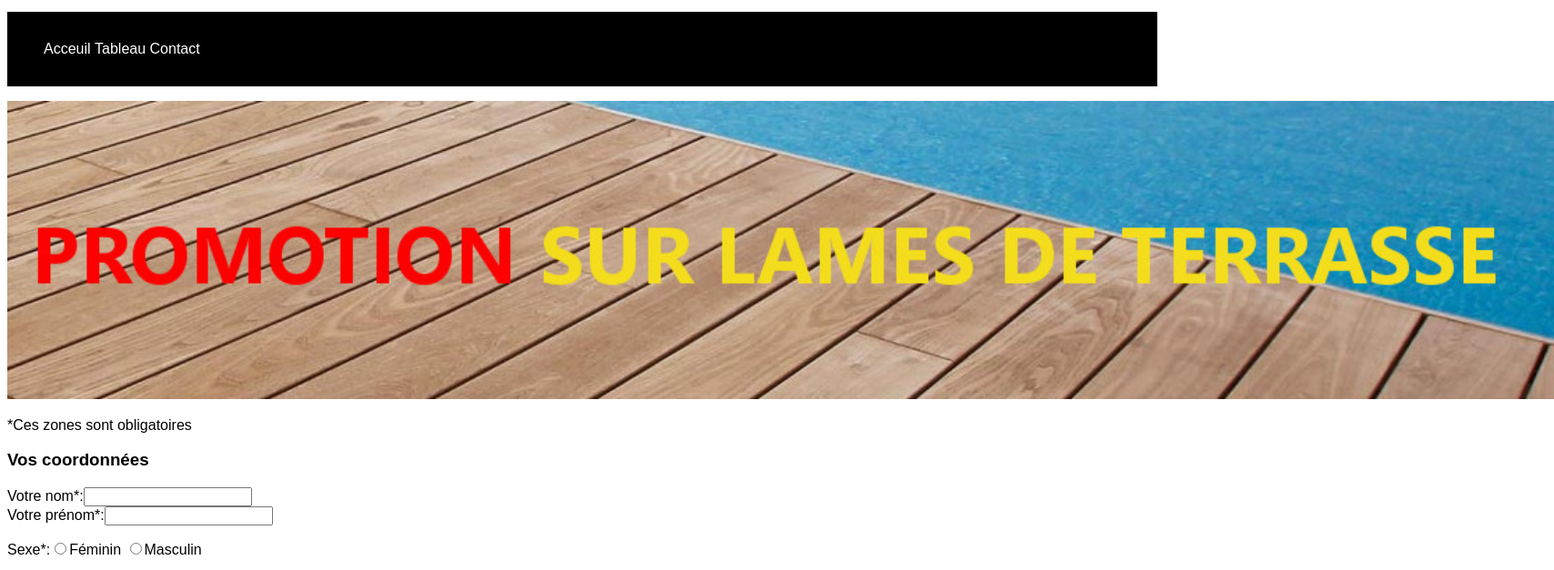
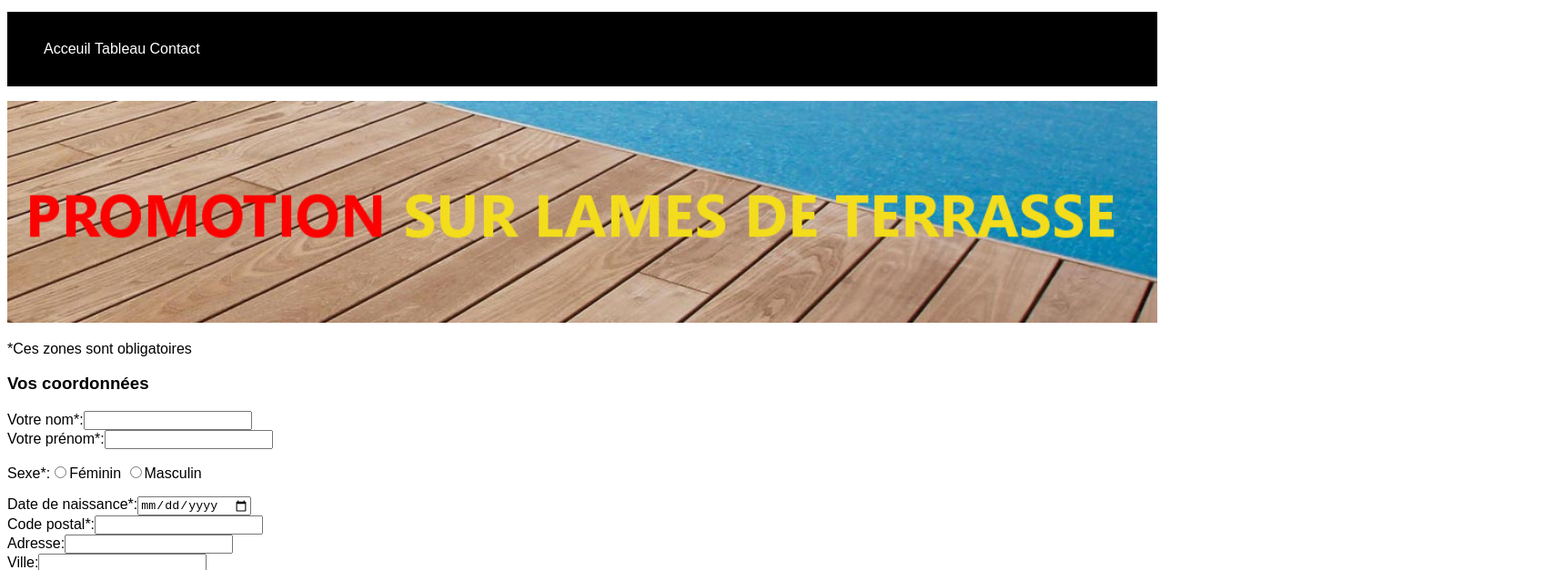
Before and after one commit to buttoudin/TBdev23040, a plain HTML site: page evaluation/html/contact.html in a window 1280 px wide. Shown: the part 49-676 px from the top of the page at 91% size, 1708 px wide, since content can reach past the window. Drawn offline with Linux system fonts and the light colour scheme.

Commit message:
rendu final evaluation css

```diff
--- a/evaluation/html/contact.html
+++ b/evaluation/html/contact.html
@@ -24,7 +24,9 @@
         </nav>
         <!-- une class nav -->
     </header>
+    <div class="promotion">
     <img src="assets/images/promotion.jpg" alt="image promotionnelle jarditou" width="1700">
+    </div>
     <p>*Ces zones sont obligatoires</p>
     <form action="http://bienvu.net/script.php" method="get" id="coordonnées">
         <div class="info">
```
Also changed, not shown: evaluation/html/tableau.html (+2 -0 lines).
